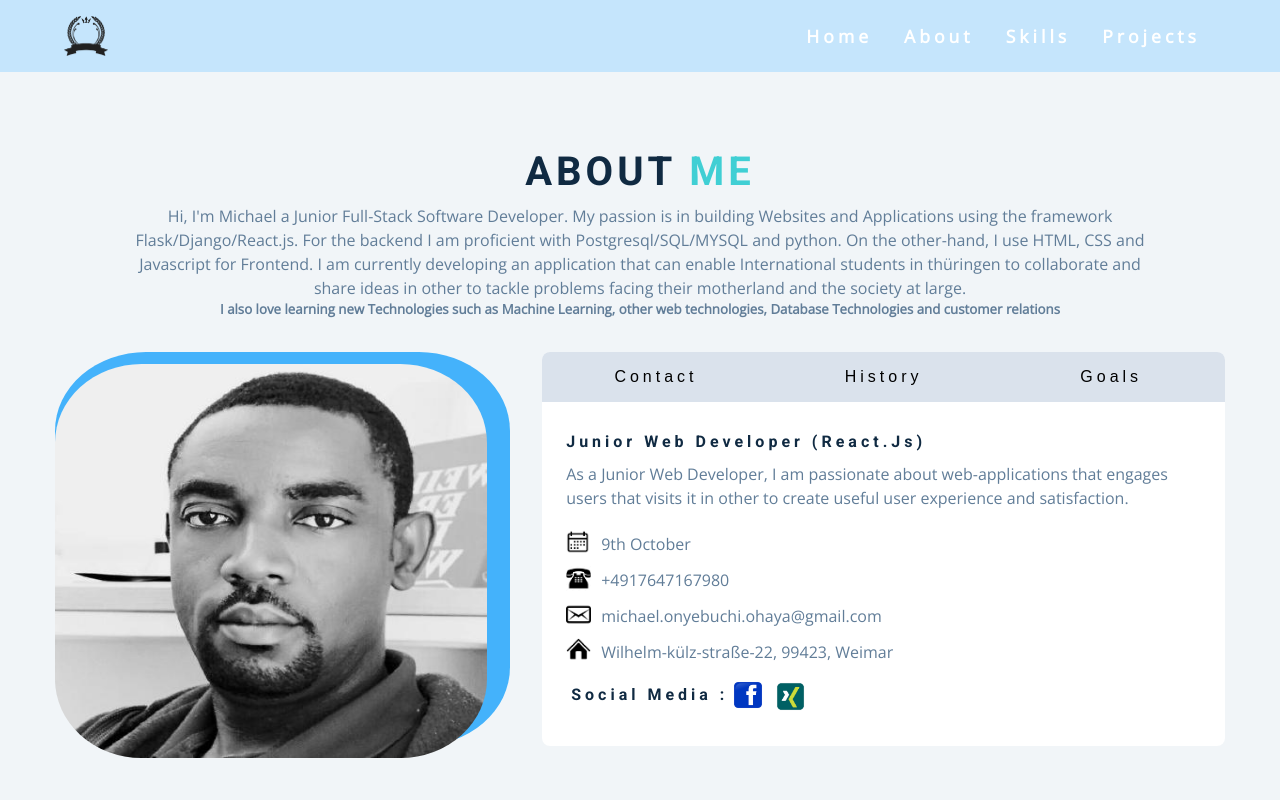
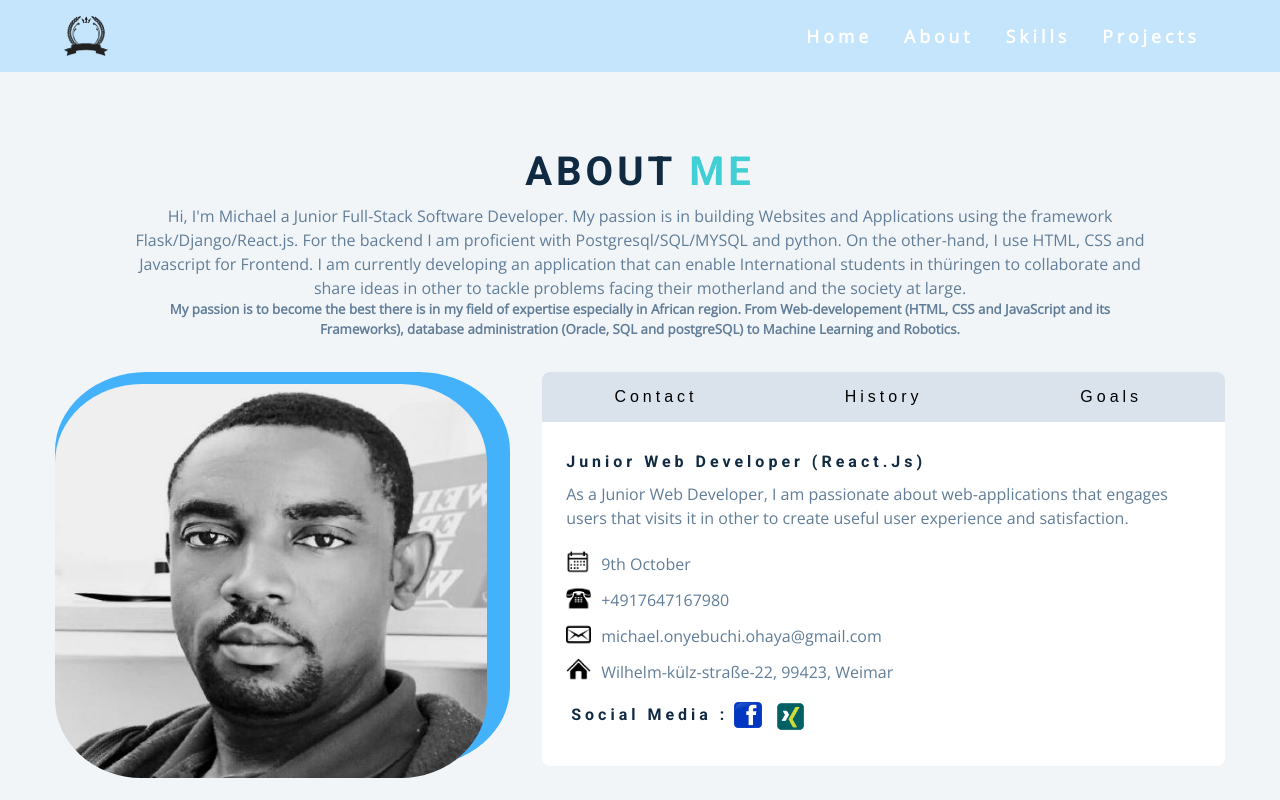
Before and after one commit to ohayamic/my-portfolio, a React (Create React App) app: page /about in a window 1280 px wide. Shown: the top 800 px of the page. Built offline with nearby package versions, Linux system fonts and the light colour scheme.

Commit message:
Update AboutMe.js

```diff
--- a/src/components/AboutMe/AboutMe.js
+++ b/src/components/AboutMe/AboutMe.js
@@ -49,8 +49,10 @@ const About = () => {
           share ideas in other to tackle problems facing their motherland and
           the society at large.{" "}
           <h5>
-            I also love learning new Technologies such as Machine Learning,
-            other web technologies, Database Technologies and customer relations
+            My passion is to become the best there is in my field of expertise
+            especially in African region. From Web-developement (HTML, CSS and
+            JavaScript and its Frameworks), database administration (Oracle, SQL
+            and postgreSQL) to Machine Learning and Robotics.
           </h5>
         </p>
       </div>
```
